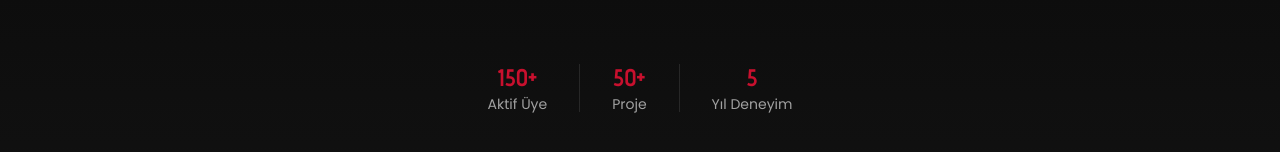
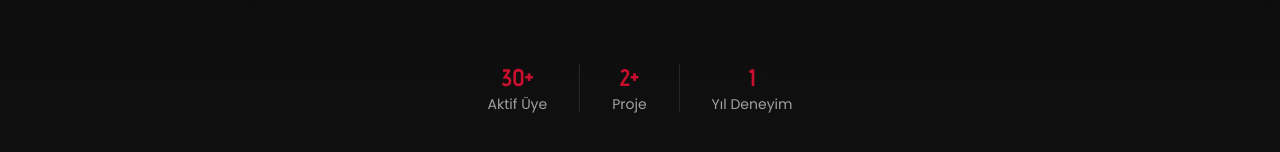
Before and after one commit to HSD-OSTIMTECH/HSD-Landing, a Next.js app: page / in a window 1280 px wide. Shown: the part 654-806 px from the top of the page. Built offline with nearby package versions, Linux system fonts and the light colour scheme.

Commit message:
feat: update member statistics in HeroSection for accuracy

```diff
--- a/components/futures/home/heroSection.tsx
+++ b/components/futures/home/heroSection.tsx
@@ -90,7 +90,7 @@ const HeroSection = () => {
           >
             <div className="text-center">
               <div className="text-2xl font-bold text-primary font-advent-pro">
-                150+
+                30+
               </div>
               <div className="text-sm text-neutral-400 font-poppins">
                 Aktif Üye
@@ -99,14 +99,14 @@ const HeroSection = () => {
             <div className="w-px h-12 bg-neutral-700/50" />
             <div className="text-center">
               <div className="text-2xl font-bold text-primary font-advent-pro">
-                50+
+                2+
               </div>
               <div className="text-sm text-neutral-400 font-poppins">Proje</div>
             </div>
             <div className="w-px h-12 bg-neutral-700/50" />
             <div className="text-center">
               <div className="text-2xl font-bold text-primary font-advent-pro">
-                5
+                1
               </div>
               <div className="text-sm text-neutral-400 font-poppins">
                 Yıl Deneyim
```
